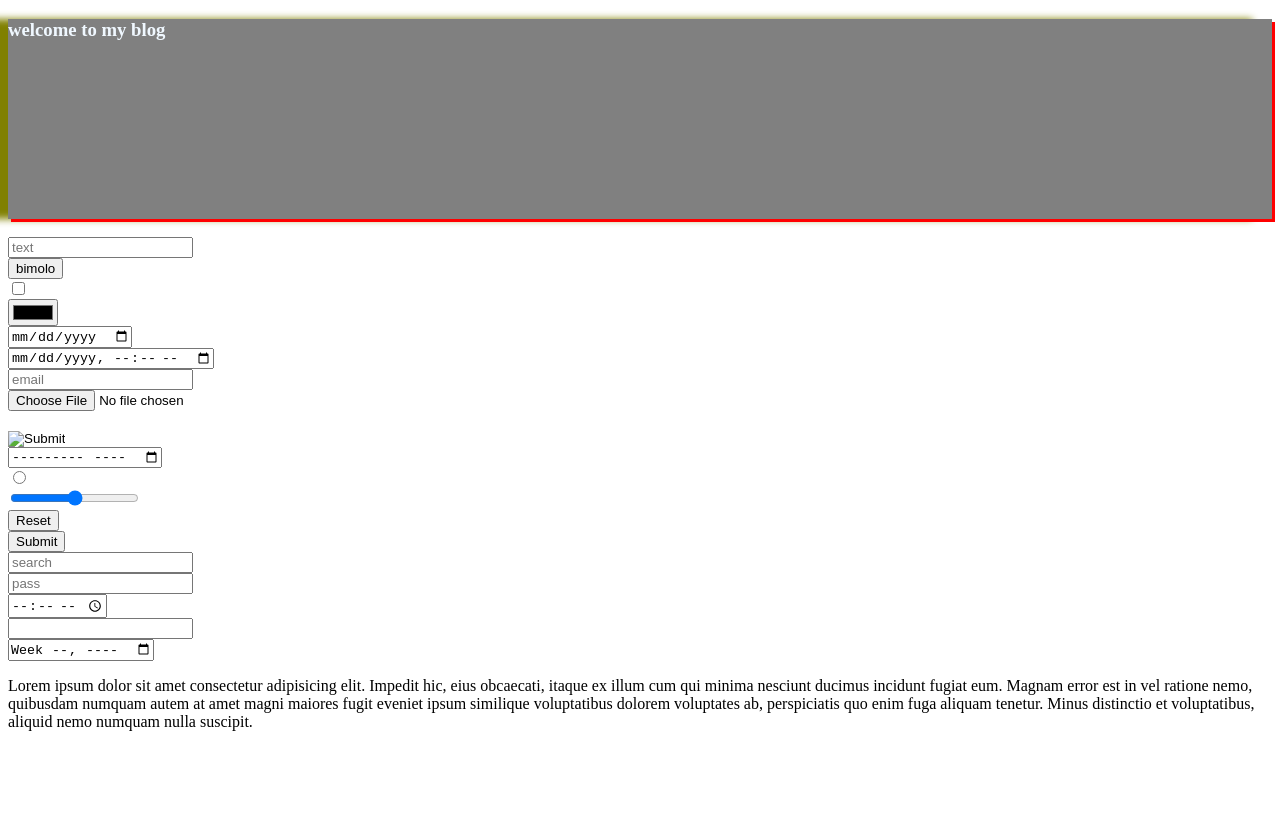
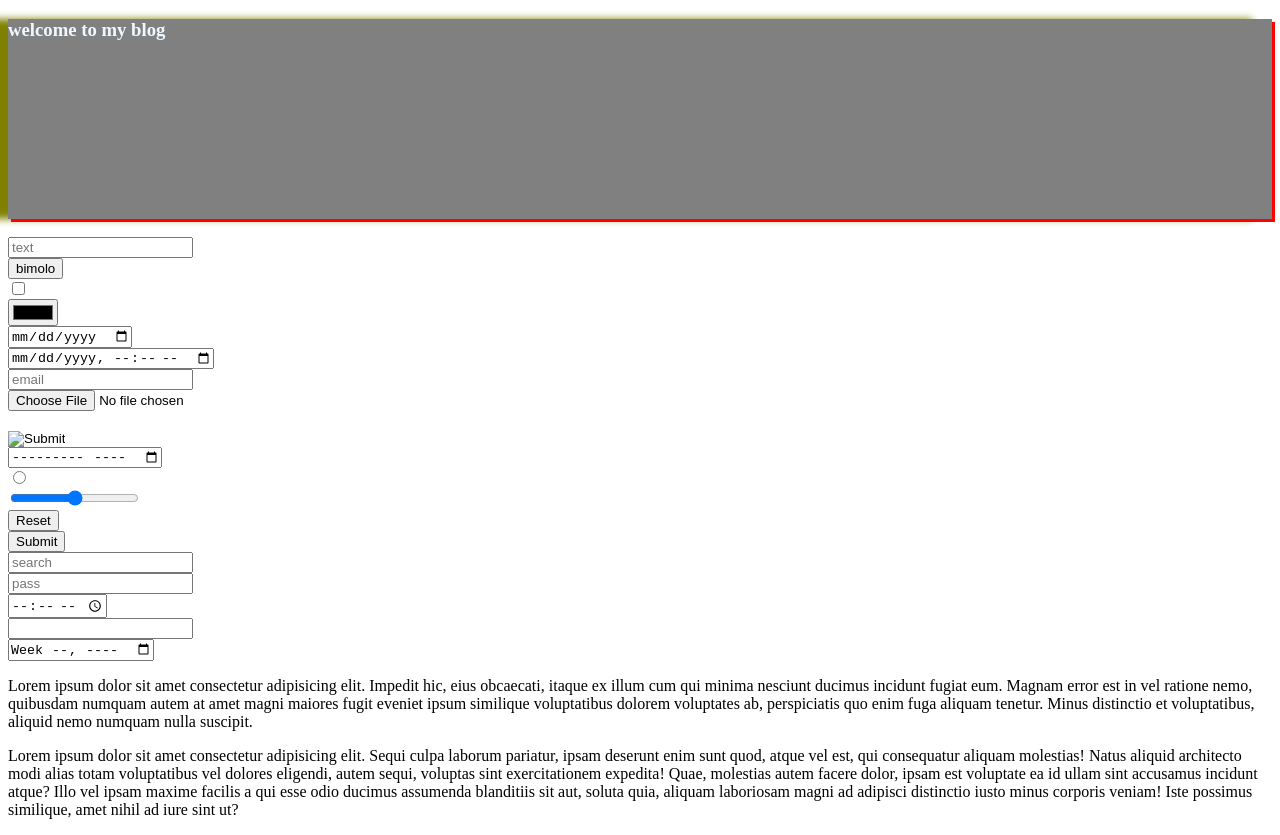
Before and after one commit to bimol009/bimol-project, a plain HTML site: page index.html in a window 1280 px wide. Before the commit the page ends 800 px from the top, so only its background shows below. Drawn offline with Linux system fonts and the light colour scheme.

Commit message:
style changed

```diff
--- a/index.html
+++ b/index.html
@@ -37,5 +37,7 @@
 
         <p>Lorem ipsum dolor sit amet consectetur adipisicing elit. Impedit hic, eius obcaecati, itaque ex illum cum qui minima nesciunt ducimus incidunt fugiat eum. Magnam error est in vel ratione nemo, quibusdam numquam autem at amet magni maiores fugit eveniet ipsum similique voluptatibus dolorem voluptates ab, perspiciatis quo enim fuga aliquam tenetur. Minus distinctio et voluptatibus, aliquid nemo numquam nulla suscipit.</p>
 
+        <p>Lorem ipsum dolor sit amet consectetur adipisicing elit. Sequi culpa laborum pariatur, ipsam deserunt enim sunt quod, atque vel est, qui consequatur aliquam molestias! Natus aliquid architecto modi alias totam voluptatibus vel dolores eligendi, autem sequi, voluptas sint exercitationem expedita! Quae, molestias autem facere dolor, ipsam est voluptate ea id ullam sint accusamus incidunt atque? Illo vel ipsam maxime facilis a qui esse odio ducimus assumenda blanditiis sit aut, soluta quia, aliquam laboriosam magni ad adipisci distinctio iusto minus corporis veniam! Iste possimus similique, amet nihil ad iure sint ut?</p>
+
 </body>
 </html>
```
